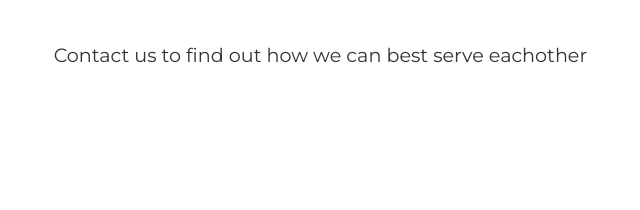
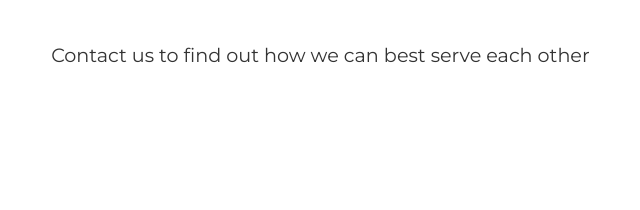
Before and after one commit to eknaian/adonias, a plain HTML site: page investlend.html in a window 1280 px wide. Shown: the part 384-594 px from the top of the page, 18-658 px from the left. Drawn offline with Linux system fonts and the light colour scheme.

Commit message:
modified text with sonja 2

```diff
--- a/investlend.html
+++ b/investlend.html
@@ -37,7 +37,7 @@
           <div class="contact-text">
             <h1>Do you want to learn how you can make money with our team?</h1>
             <p>
-              Contact us to find out how we can best serve eachother
+              Contact us to find out how we can best serve each other
             </p>
           </div>
           <div class="contact-form card">
```
Also changed, not shown: workwith.html (+1 -1 lines).
